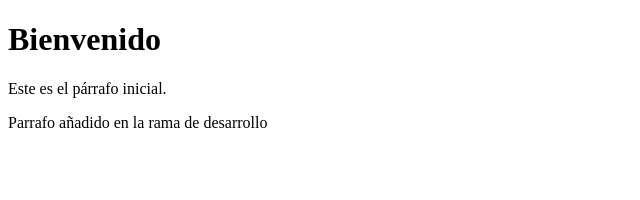
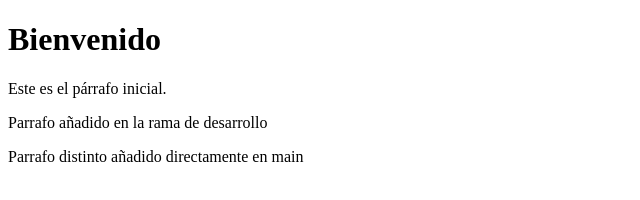
Before and after one commit to APoyatosC1/Despliege, a plain HTML site: page index.html in a window 1280 px wide. Shown: the whole page, without its empty margins (0-640 px from the left). Drawn offline with Linux system fonts and the light colour scheme.

Commit message:
Añade parrafo en main

```diff
--- a/index.html
+++ b/index.html
@@ -8,5 +8,6 @@
   <h1>Bienvenido</h1>
   <p>Este es el párrafo inicial.</p>
   <p>Parrafo añadido en la rama de desarrollo</p>
+<p>Parrafo distinto añadido directamente en main</p>
 </body>
 </html>
```
